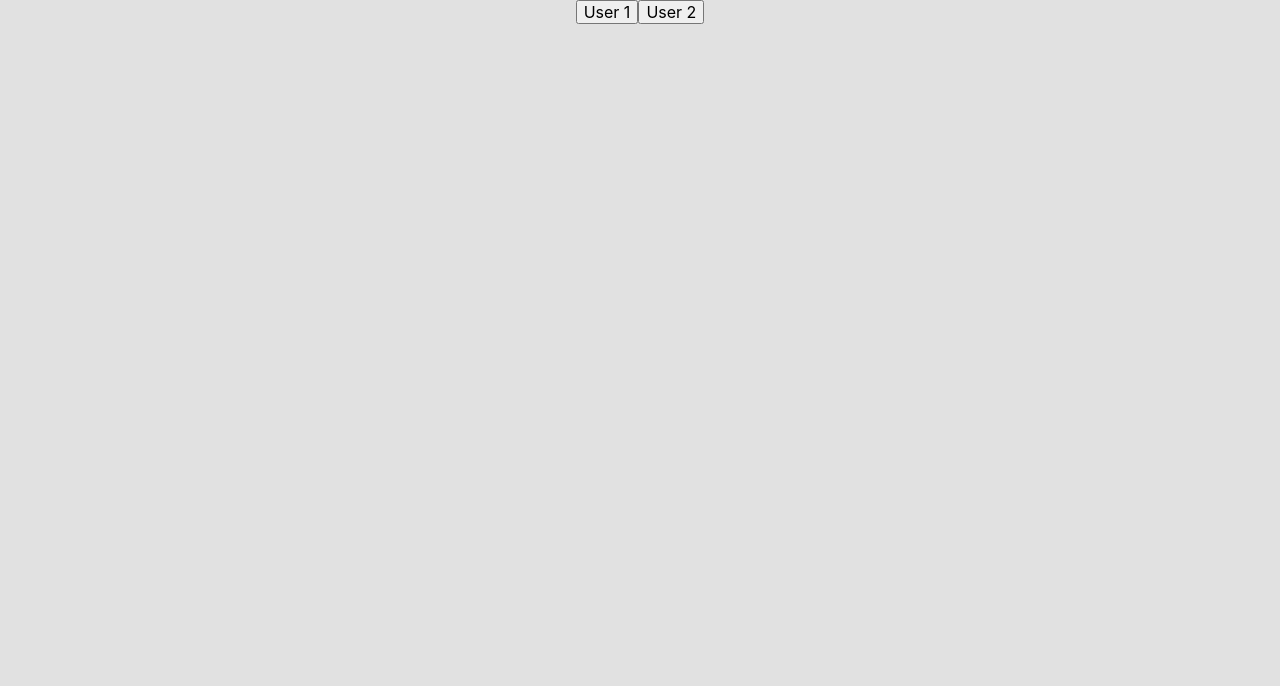
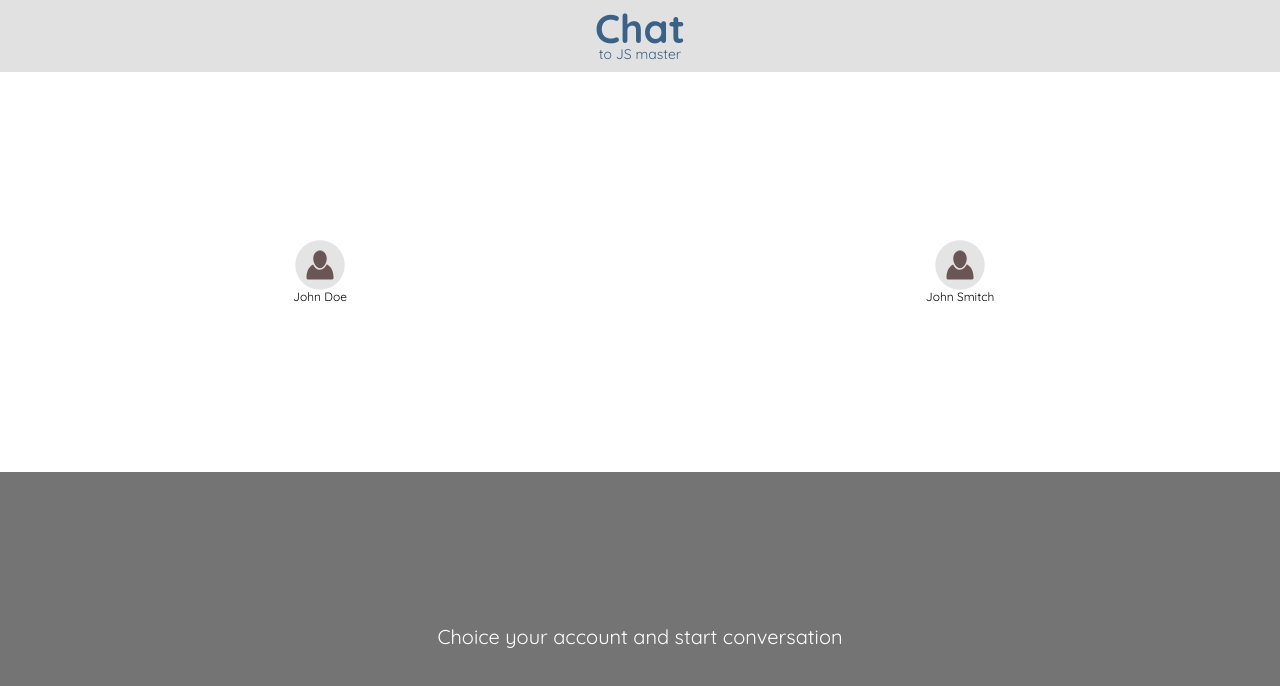
Before and after one commit to jundymek/chat-messenger, a React (Create React App) app: page / in a window 1280 px wide. Shown: the top 686 px of the page. Built offline with nearby package versions, Linux system fonts and the light colour scheme.

Commit message:
feat: LoginButton component

```diff
--- a/src/components/Login/Login.tsx
+++ b/src/components/Login/Login.tsx
@@ -1,16 +1,24 @@
-import React from 'react';
+import React from "react";
+import LoginButton from "./LoginButton";
 
 export interface Props {
-    setUsername: Function;
+  setUsername: Function;
 }
 
-function Login({setUsername}: Props) {
-    return (
-        <>
-            <button onClick={() => setUsername("User1")}>User 1</button>
-            <button onClick={() => setUsername("User2")}>User 2</button>
-        </>
-    )
+function Login({ setUsername }: Props) {
+  return (
+    <section className="login">
+      <div className="login__title-wrapper">
+        <h2 className="login__title">Chat</h2>
+        <p className="login__subtitle">to JS master</p>
+      </div>
+      <div className="login__button-wrapper">
+        <LoginButton label="John Doe" setUsername={setUsername} />
+        <LoginButton label="John Smitch" setUsername={setUsername} />
+      </div>
+      <div className="login__footer">Choice your account and start conversation</div>
+    </section>
+  );
 }
 
 export default Login;
--- /dev/null
+++ b/src/components/Login/LoginButton.tsx
@@ -0,0 +1,47 @@
+import React, { useState } from "react";
+
+export interface Props {
+  label: String;
+  setUsername: Function;
+}
+
+function LoginButton({ label, setUsername }: Props) {
+  const [isHover, setisHover] = useState<boolean>(false);
+
+  const handleMouseOver = () => {
+    setisHover(prevState => !prevState);
+  };
+
+  const handleClick = () => {
+    setisHover(prevState => !prevState);
+    setUsername(label);
+  };
+
+  return (
+    <button
+      onPointerLeave={handleMouseOver}
+      onPointerEnter={handleMouseOver}
+      className="login__button"
+      onClick={handleClick}
+    >
+      <div className="login__user-wrapper">
+        <div className="login__user-icon-wrapper">
+          <svg
+            className={isHover ? `login__user-icon login__user-icon--hovered` : `login__user-icon`}
+            xmlns="http://www.w3.org/2000/svg"
+            viewBox="0 0 32 32"
+          >
+            <circle cx="16.022" cy="15.977" r="14.499" />
+            <path
+              className={isHover ? `login__user-icon-patch login__user-icon-patch--hovered` : `login__user-icon-patch`}
+              d="M16.022.159C7.286.159.204 7.241.204 15.977s7.082 15.819 15.818 15.819S31.84 24.713 31.84 15.977 24.759.159 16.022.159zm-.028 6.516c2.382 0 4.312 2.284 4.312 5.102 0 2.816-1.894 6.225-4.274 6.225-2.382 0-4.351-3.408-4.351-6.225 0-2.818 1.932-5.102 4.313-5.102zm8.65 17.627c0 .853-.674.977-1.466.977H8.875c-.791 0-1.463-.124-1.463-.977 0 0-.6-6.235 4.157-8.699.818 1.867 2.352 3.414 4.464 3.414 1.729 0 3.512-1.563 4.332-3.433 4.754 2.465 4.28 8.718 4.279 8.718z"
+            />
+          </svg>
+        </div>
+        <span className={isHover ? `login__user-text login__user-text--hovered` : `login__user-text`}>{label}</span>
+      </div>
+    </button>
+  );
+}
+
+export default LoginButton;
--- a/src/components/Login/_login.scss
+++ b/src/components/Login/_login.scss
@@ -0,0 +1,112 @@
+.login {
+  display: flex;
+  flex-direction: column;
+  height: 100vh;
+
+  &__button-wrapper {
+    display: flex;
+  }
+
+  &__button {
+    width: 50%;
+    height: 50vh;
+    background: $white;
+    border: none;
+    border-bottom: 0px solid $chambray;
+    transition: border 1s ease;
+    position: relative;
+
+    &::after {
+      position: absolute;
+      display: block;
+      content: '';
+      max-width: 0;
+      height: 5px;
+      bottom: 0;
+      left: 0;
+      background: $chambray;
+      transition: max-width .5s ease;
+    }
+
+    &:hover {
+      &::after {
+        width: 100%;
+        max-width: 100%;
+      }
+
+      background: $alabaster;
+    }
+  }
+
+  &__footer {
+    display: flex;
+    justify-content: center;
+    align-items: center;
+    width: 100%;
+    height: calc(100% - 200px);
+    color: $white;
+    font-size: 20px;
+    background: $boulder;
+  }
+
+  &__subtitle {
+    margin: 0;
+    padding: 0;
+    color: $chambray;
+    font-size: 14px;
+  }
+
+  &__title {
+    margin: 0;
+    padding: 0;
+    margin-top: 10px;
+    line-height: .9;
+    font-size: 40px;
+    color: $chambray;
+    font-weight: bold;
+  }
+
+  &__title-wrapper {
+    background: $background;
+    margin-bottom: 10px;
+  }
+
+  &__user-wrapper {
+    display: flex;
+    flex-direction: column;
+    justify-content: center;
+    align-items: center;
+  }
+
+  &__user-icon {
+    width: 50px;
+    height: 50px;
+    fill: $dorado;
+
+    &--hovered {
+      fill: $chambray;
+    }
+  }
+
+  &__user-icon-patch {
+    fill: $mercury;
+
+    &--hovered {
+      fill: $ship;
+    }
+  }
+
+  &__user-icon-wrapper {
+    width: 50px;
+    height: 50px;
+    border-radius: 50%;
+  }
+
+  &__user-text {
+    font-size: 12px;
+
+    &--hovered {
+      color: $chambray;
+    }
+  }
+}
--- a/src/components/chat/_chat.scss
+++ b/src/components/chat/_chat.scss
@@ -1,5 +1,5 @@
 .chat {
-  background: $chat_background;
+  background: $white;
   margin-top: 20px;
   border-bottom: 5px solid $ship;
 
--- a/src/styles/_variables.scss
+++ b/src/styles/_variables.scss
@@ -1,3 +1,8 @@
 $background: #e1e1e1;
-$chat_background: #FFFFFF;
+$white: #FFFFFF;
 $ship: #6C97C2;
+$chambray: #3A6187;
+$boulder: #747474;
+$alabaster: #F7F7F7;
+$dorado: #6B5656;
+$mercury: #E4E4E4;
--- a/src/styles/main.scss
+++ b/src/styles/main.scss
@@ -4,13 +4,14 @@
 @import '../components/Header/header';
 @import '../components/Login/login';
 @import '../components//Chat/chat';
-
+@import url('https://fonts.googleapis.com/css?family=Quicksand:400,700&display=swap');
 
 html {
     box-sizing: border-box;
     scroll-behavior: smooth;
     background-color: $background;
     max-width: 1440px;
+    height:100%;
     margin: 0 auto;
   }
 
@@ -19,3 +20,10 @@ html {
   *:after {
     box-sizing: inherit;
   }
+
+  body {
+    margin: 0;
+    -webkit-font-smoothing: antialiased;
+    -moz-osx-font-smoothing: grayscale;
+    font-family: 'Quicksand', sans-serif;
+  }
```
Also changed, not shown: src/images/user_icon.svg.
